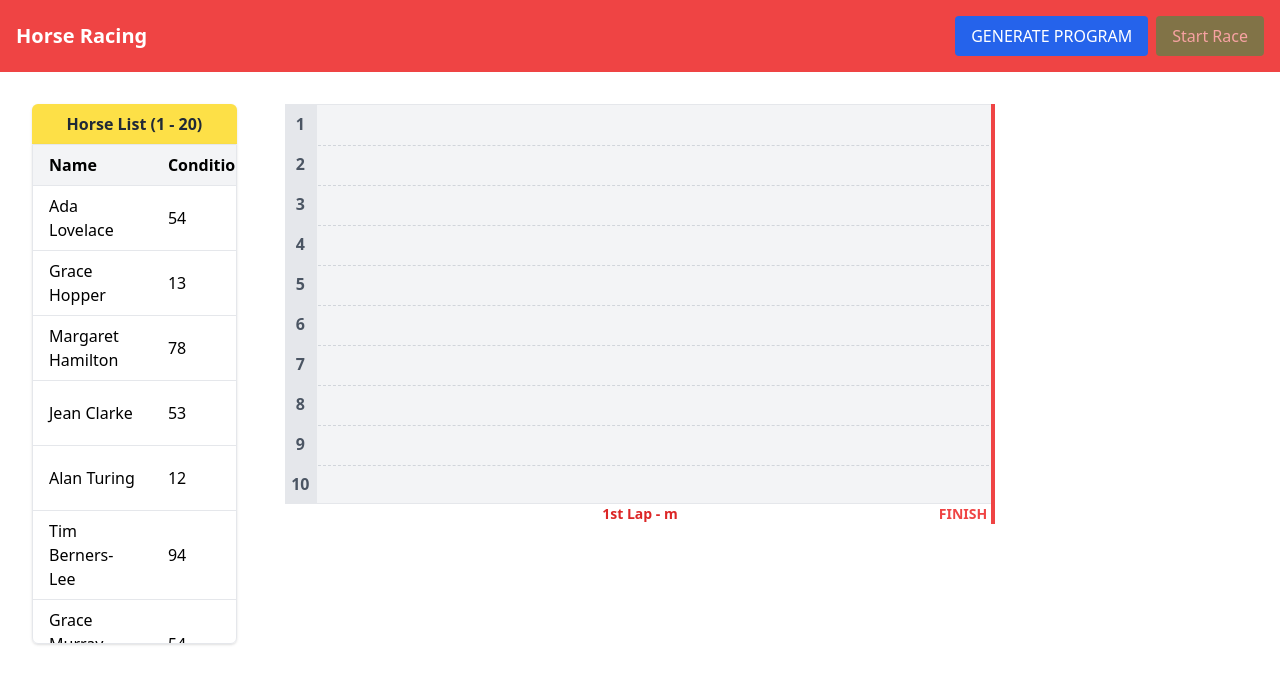
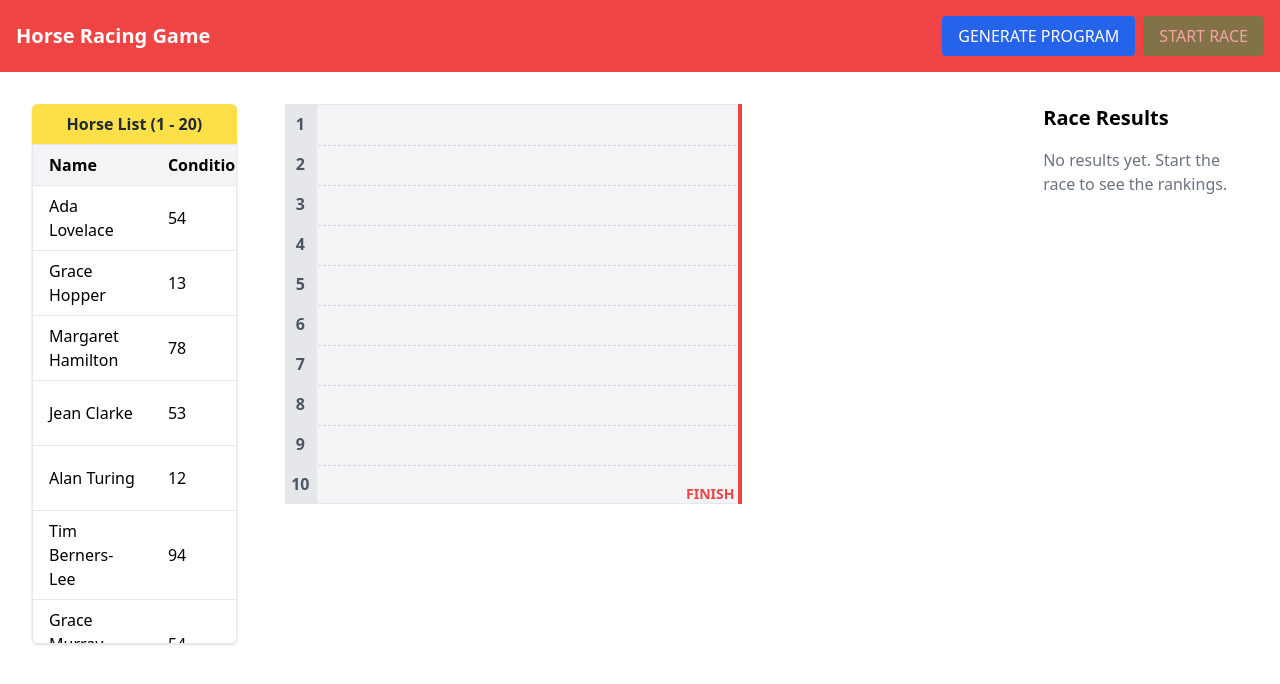
Before and after one commit to MArifSahin/horse-racing-game, a Vue app: page / in a window 1280 px wide. Shown: the top 684 px of the page. Built offline with nearby package versions, Linux system fonts and the light colour scheme.

Commit message:
feat: implement race result logic and display
- Logic is separated for Race components into composables

```diff
--- a/src/features/race/components/RaceControls.vue
+++ b/src/features/race/components/RaceControls.vue
@@ -8,62 +8,16 @@
       @click="isRunning ? pauseRace() : startRace()"
       :disabled="!isEnabled"
     >
-      {{ isRunning ? 'Pause Race' : 'Start Race' }}
+      {{ isRunning ? 'PAUSE RACE' : 'START RACE' }}
     </button>
 </template>
 
 <script setup lang="ts">
-import { computed, ref } from 'vue'
-import { useStore } from 'vuex'
+import { useRaceControls } from '../composables/useRaceControls'
 
 defineProps<{
   isEnabled: boolean
 }>()
 
-const store = useStore()
-const isRunning = computed(() => store.getters['raceStore/isRunning'])
-const raceState = ref({ isPaused: false, currentRound: 0 })
-
-const startRace = async () => {
-  store.commit('raceStore/setRunning', true)
-  raceState.value.isPaused = false
-  raceState.value.currentRound = store.getters['raceStore/currentRound']
-
-  for (let round = raceState.value.currentRound; round < 6; round++) {
-    if (raceState.value.isPaused) {
-      break
-    }
-
-    await new Promise((resolve) => setTimeout(resolve, 4000))
-    if (raceState.value.isPaused) {
-      break
-    }
-    const horses = store.getters['raceStore/raceSchedule'][round].horses
-
-    const allHorses = store.getters['horseStore/allHorses']
-    const rankings = [...horses].sort((a, b) => {
-      const condA = allHorses.find((h: any) => h.id === a.id)?.condition ?? 0
-      const condB = allHorses.find((h: any) => h.id === b.id)?.condition ?? 0
-      return condB - condA
-    })
-
-    store.state.raceStore.results.push({
-      round: round + 1,
-      rankings
-    })
-
-    if (round < 5) {
-      store.commit('raceStore/incrementRound')
-    }
-  }
-
-  if (!raceState.value.isPaused) {
-    store.commit('raceStore/setRunning', false)
-  }
-}
-
-const pauseRace = () => {
-  raceState.value.isPaused = true
-  store.commit('raceStore/setRunning', false)
-}
+const { isRunning, startRace, pauseRace } = useRaceControls()
 </script>
--- /dev/null
+++ b/src/features/race/components/RaceResults.vue
@@ -0,0 +1,37 @@
+<template>
+  <div class="p-4">
+    <div>
+      <h2 class="text-xl font-bold mb-4">Race Results</h2>
+      <div v-if="!results || results.length === 0" class="text-gray-500">
+        No results yet. Start the race to see the rankings.
+      </div>
+      <div v-else class="space-y-4">
+        <div v-for="round in results" :key="round.round" class="bg-white shadow rounded p-4">
+          <h3 class="font-semibold text-gray-700 mb-3">Round {{ round.round + 1 }}</h3>
+          <div class="bg-gray-50 rounded-lg overflow-hidden">
+            <div class="divide-y divide-gray-200">
+              <div
+                v-for="(horse, index) in round.rankings"
+                :key="horse.id"
+                class="flex items-center px-4 py-3 hover:bg-gray-100 transition-colors"
+              >
+                <div class="w-8 text-center font-bold text-gray-500">
+                  {{ index + 1 }}
+                </div>
+                <div class="flex-grow font-medium">
+                  {{ getHorseDetails(horse.id)?.name || 'Unknown Horse' }}
+                </div>
+              </div>
+            </div>
+          </div>
+        </div>
+      </div>
+    </div>
+  </div>
+</template>
+
+<script setup lang="ts">
+import { useRaceResults } from '../composables/useRaceResults'
+
+const { results, getHorseDetails } = useRaceResults()
+</script>
--- a/src/features/race/components/RaceSchedule.vue
+++ b/src/features/race/components/RaceSchedule.vue
@@ -36,10 +36,8 @@
 </template>
 
 <script setup lang="ts">
-import { computed } from 'vue'
-import { useStore } from 'vuex'
+import { useRaceSchedule } from '../composables/useRaceSchedule'
 import { formatOrdinal } from '@/utils/formatters'
 
-const store = useStore()
-const schedule = computed(() => store.getters['raceStore/raceSchedule'])
+const { schedule } = useRaceSchedule()
 </script>
--- a/src/features/race/components/RaceTrack.vue
+++ b/src/features/race/components/RaceTrack.vue
@@ -23,17 +23,20 @@
 
           <template v-if="activeRound">
             <div
-            v-for="(horse, index) in activeRound.horses"
+              v-for="(horse, index) in runningHorses"
               :key="horse.id"
-            class="absolute transition-all duration-1000 ease-out flex items-center"
+              class="absolute transition-transform duration-75 ease-linear"
               :style="{
                 top: `${index * 40 + 10}px`,
+                left: `${horse.position}%`,
               }"
             >
-            <span class="inline-block scale-x-[-1]">🐎</span>
+              <span
+                class="inline-block scale-x-[-1] mr-2"
+                :style="{ color: horse.color }"
+              >🐎</span>
             </div>
           </template>
-
         </div>
       </div>
       <div class="absolute right-0 top-0 h-full w-1 bg-red-500">
@@ -41,27 +44,16 @@
           FINISH
         </div>
       </div>
-    <div class="text-center text-sm text-red-600 font-bold">
-      {{ formatOrdinal(currentRound + 1) }} Lap - {{ activeRound?.distance }}m
+      <div v-if="activeRound?.distance" class="text-center text-sm text-red-600 font-bold">
+        {{ formatOrdinal(currentRound) }} Lap - {{ activeRound.distance }}m
       </div>
     </div>
   </div>
 </template>
 
 <script setup lang="ts">
-import { computed } from 'vue'
-import { useStore } from 'vuex'
 import { formatOrdinal } from '@/utils/formatters'
+import { useRaceTrack } from '../composables/useRaceTrack'
 
-const store = useStore()
-
-const schedule = computed(() => store.getters['raceStore/raceSchedule'])
-const currentRound = computed(() => store.getters['raceStore/currentRound'])
-
-const activeRound = computed(() => {
-  if (!schedule.value || !Array.isArray(schedule.value) || schedule.value.length === 0) {
-    return null
-  }
-  return schedule.value[currentRound.value] || null
-})
+const { activeRound, currentRound, runningHorses } = useRaceTrack()
 </script>
--- /dev/null
+++ b/src/features/race/composables/useRaceControls.ts
@@ -0,0 +1,81 @@
+import { computed, ref } from 'vue'
+import { useStore } from 'vuex'
+import type { Horse } from '@/features/horses/types/horse'
+import { useRaceTrack } from './useRaceTrack'
+
+interface RaceState {
+  isPaused: boolean
+  currentRound: number
+}
+
+export function useRaceControls() {
+  const store = useStore()
+  const isRunning = computed(() => store.getters['raceStore/isRunning'])
+  const raceState = ref<RaceState>({ isPaused: false, currentRound: 0 })
+  const { hasAnyHorseFinished } = useRaceTrack()
+
+  const startRace = async () => {
+    raceState.value.isPaused = false
+    raceState.value.currentRound = store.getters['raceStore/currentRound']
+    store.commit('raceStore/setRunning', true)
+
+    for (let round = raceState.value.currentRound; round < 6; round++) {
+      if (round < 6) {
+        store.commit('raceStore/incrementRound')
+      }
+      if (raceState.value.isPaused) {
+        break
+      }
+
+      await new Promise<void>((resolve) => {
+        const checkFinish = () => {
+          if (hasAnyHorseFinished.value || raceState.value.isPaused) {
+            resolve()
+          }
+        }
+        const interval = setInterval(() => {
+          checkFinish()
+          if (hasAnyHorseFinished.value || raceState.value.isPaused) {
+            clearInterval(interval)
+            resolve()
+          }
+        }, 50)
+      })
+
+      if (raceState.value.isPaused) {
+        break
+      }
+
+      const horses = store.getters['raceStore/raceSchedule'][round].horses
+      const allHorses = store.getters['horseStore/allHorses']
+
+      const rankings = [...horses].sort((a, b) => {
+        const condA = allHorses.find((h: Horse) => h.id === a.id)?.condition ?? 0
+        const condB = allHorses.find((h: Horse) => h.id === b.id)?.condition ?? 0
+        return condB - condA
+      })
+
+      if (store.state.raceStore.results) {
+        store.state.raceStore.results.push({
+          round: round,
+          rankings
+        })
+      }
+    }
+
+    if (!raceState.value.isPaused) {
+      store.commit('raceStore/setRunning', false)
+    }
+  }
+
+  const pauseRace = () => {
+    raceState.value.isPaused = true
+    store.commit('raceStore/setRunning', false)
+  }
+
+  return {
+    isRunning,
+    startRace,
+    pauseRace
+  }
+}
--- /dev/null
+++ b/src/features/race/composables/useRaceResults.ts
@@ -0,0 +1,19 @@
+import { computed } from 'vue'
+import { useStore } from 'vuex'
+import type { Horse } from '@/features/horses/types/horse'
+
+export function useRaceResults() {
+  const store = useStore()
+
+  const results = computed(() => store.getters['raceStore/raceResults'])
+  const allHorses = computed(() => store.getters['horseStore/allHorses'])
+
+  const getHorseDetails = (id: number): Horse | undefined => {
+    return allHorses.value.find((h: Horse) => h.id === id)
+  }
+
+  return {
+    results,
+    getHorseDetails
+  }
+}
--- /dev/null
+++ b/src/features/race/composables/useRaceSchedule.ts
@@ -0,0 +1,11 @@
+import { computed } from 'vue'
+import { useStore } from 'vuex'
+
+export function useRaceSchedule() {
+  const store = useStore()
+  const schedule = computed(() => store.getters['raceStore/raceSchedule'])
+
+  return {
+    schedule
+  }
+}
--- /dev/null
+++ b/src/features/race/composables/useRaceTrack.ts
@@ -0,0 +1,89 @@
+import { computed, ref, watch } from 'vue'
+import { useStore } from 'vuex'
+import type { Horse } from '@/features/horses/types/horse'
+
+interface RunningHorse {
+  id: number
+  name: string
+  condition: number
+  color: string
+  position: number
+  finished: boolean
+  finishTime: number
+}
+
+export function useRaceTrack() {
+  const store = useStore()
+
+  const schedule = computed(() => store.getters['raceStore/raceSchedule'])
+  const currentRound = computed(() => store.getters['raceStore/currentRound'])
+  const allHorses = computed(() => store.getters['horseStore/allHorses'])
+  const isRunning = computed(() => store.getters['raceStore/isRunning'])
+  const activeRound = computed(() => schedule.value[currentRound.value-1] || null)
+
+  const runningHorses = ref<RunningHorse[]>([])
+  const raceFinished = ref(false)
+  const frameCount = ref(0)
+  const roundDistance = ref(0)
+
+  const hasAnyHorseFinished = computed(() => {
+    return runningHorses.value.some(horse => horse.finished)
+  })
+
+  watch(activeRound, (round) => {
+    roundDistance.value = round?.distance ?? 0
+    if (!round || !isRunning.value) return
+    raceFinished.value = false
+    frameCount.value = 0
+
+    runningHorses.value = round.horses.map((horse: Horse) => {
+      const returnHorse = allHorses.value.find((h: Horse) => h.id === horse.id)!
+      return {
+        id: returnHorse.id,
+        name: returnHorse.name,
+        condition: returnHorse.condition,
+        color: returnHorse.color,
+        position: 0,
+        finished: false,
+        finishTime: 0,
+      }
+    })
+
+    requestAnimationFrame(updatePositions)
+  })
+
+  function updatePositions() {
+    frameCount.value++
+
+    let anyRunning = false
+
+    runningHorses.value.forEach((horse) => {
+      if (horse.finished) return
+
+      const speed = (horse.condition / roundDistance.value*5)
+      horse.position += speed
+      if (horse.position >= 100) {
+        horse.position = 100
+        horse.finished = true
+        horse.finishTime = frameCount.value
+      } else {
+        anyRunning = true
+      }
+    })
+
+    if (anyRunning) {
+      requestAnimationFrame(updatePositions)
+    } else {
+      raceFinished.value = true
+    }
+  }
+
+  return {
+    activeRound,
+    currentRound,
+    runningHorses,
+    roundDistance,
+    raceFinished,
+    hasAnyHorseFinished
+  }
+}
--- a/src/pages/GamePage.vue
+++ b/src/pages/GamePage.vue
@@ -1,6 +1,6 @@
 <template>
     <div class="bg-red-500 p-4 flex justify-between items-center">
-      <h1 class="text-white text-xl font-bold">Horse Racing</h1>
+      <h1 class="text-white text-xl font-bold">Horse Racing Game</h1>
       <div class="flex gap-2">
         <button class="px-4 py-2 bg-blue-600 text-white rounded" @click="generate">GENERATE PROGRAM</button>
         <RaceControls :is-enabled="hasGeneratedSchedule" />
@@ -10,12 +10,19 @@
       <div class="col-span-1">
         <HorseList />
       </div>
-      <div class="col-span-3">
+      <div class="col-span-2">
         <RaceTrack />
 
       </div>
-      <div class="col-span-1">
-        <RaceSchedule v-if="hasGeneratedSchedule" />
+      <div class="col-span-2">
+        <div class="flex gap-4 h-[600px]">
+          <div class="flex-1 overflow-y-auto">
+            <RaceSchedule v-if="hasGeneratedSchedule" />
+          </div>
+          <div class="flex-1 overflow-y-auto">
+            <RaceResults />
+          </div>
+        </div>
       </div>
     </div>
   </template>
@@ -27,6 +34,7 @@ import HorseList from '@/features/horses/components/HorseList.vue'
 import RaceSchedule from '@/features/race/components/RaceSchedule.vue'
 import RaceTrack from '@/features/race/components/RaceTrack.vue'
 import RaceControls from '@/features/race/components/RaceControls.vue'
+import RaceResults from '@/features/race/components/RaceResults.vue'
 const store = useStore()
 const hasGeneratedSchedule = ref(false)
 
```
Lines whose indentation alone changed are shown as unchanged.
